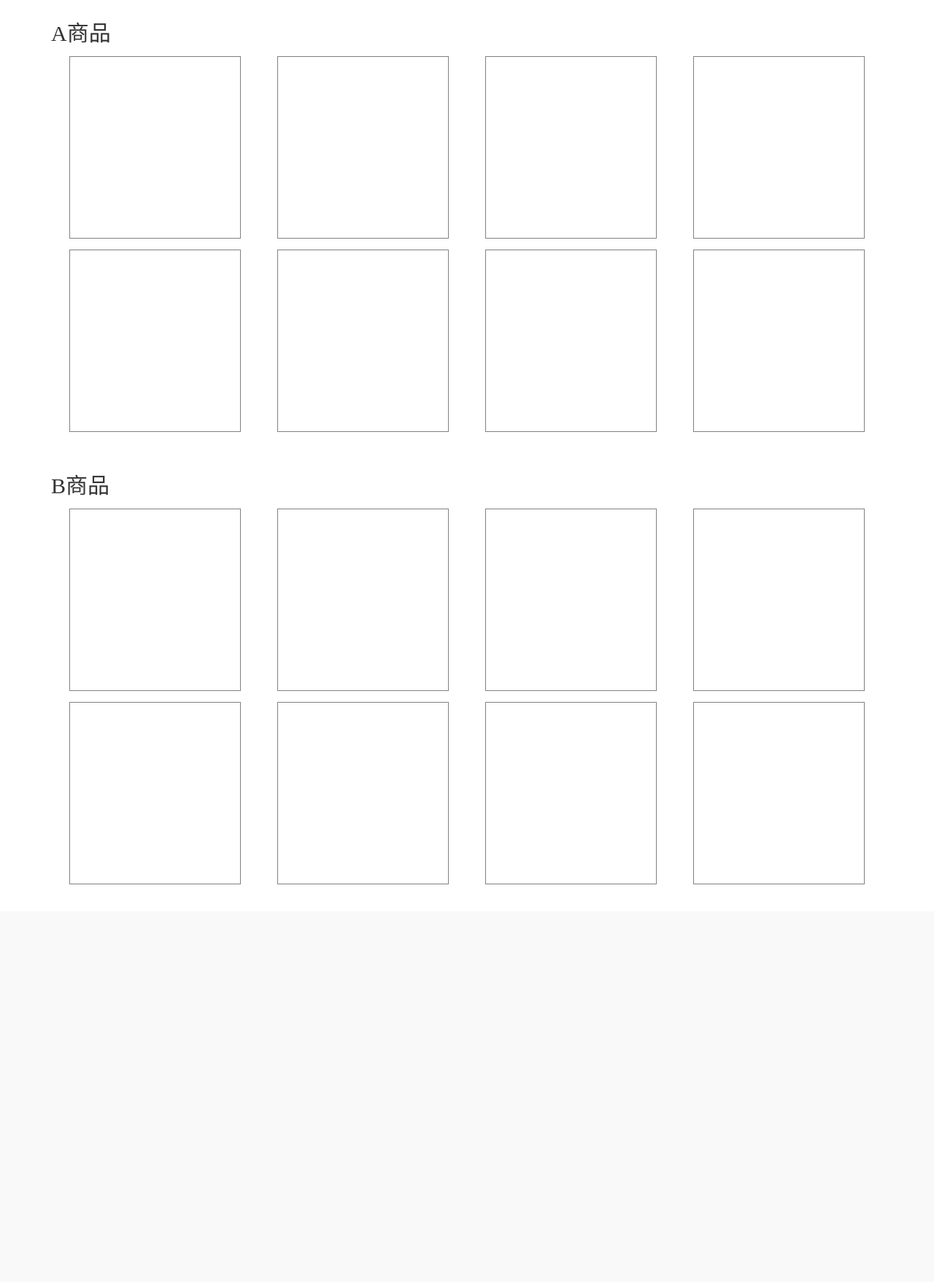
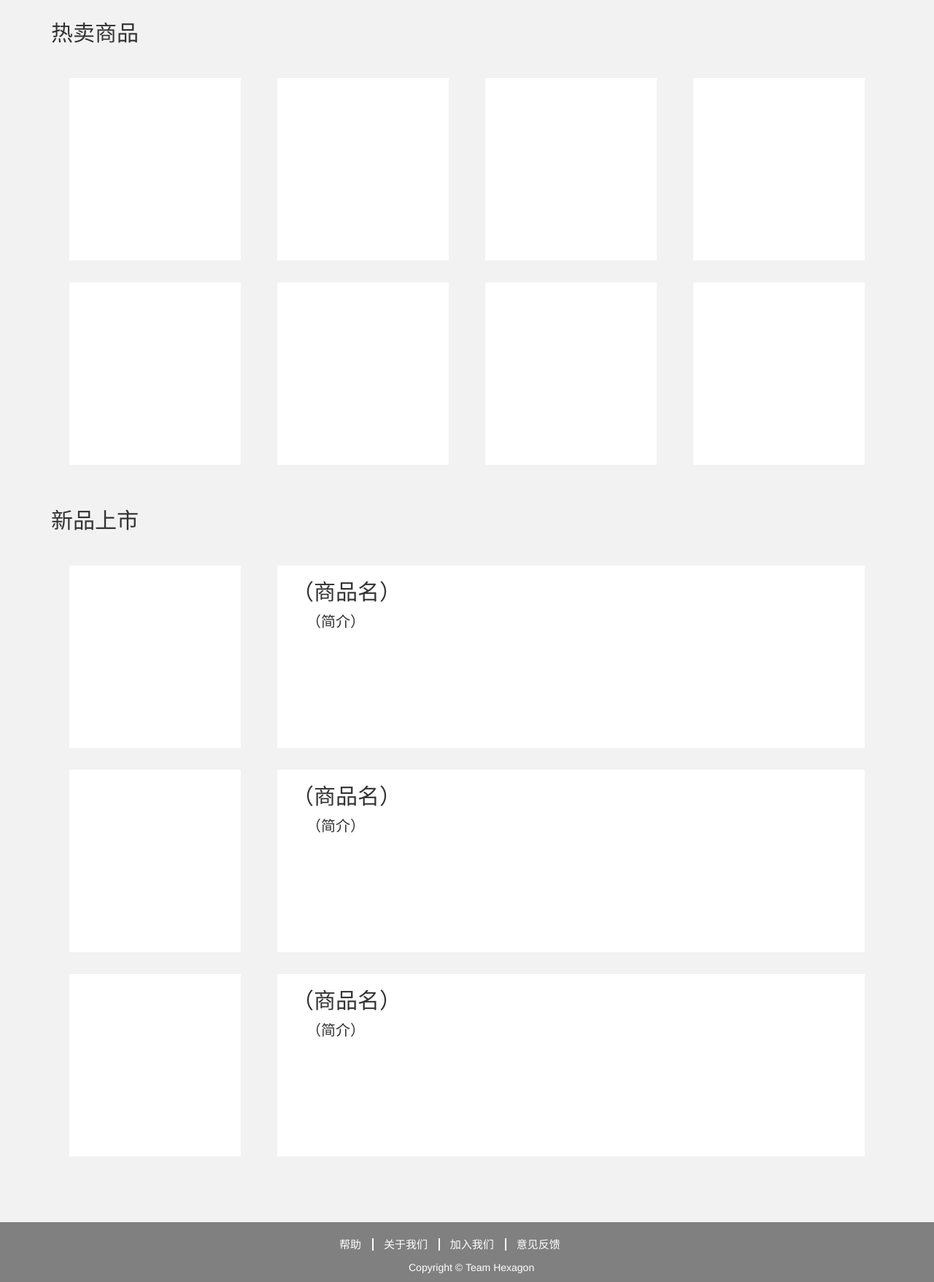
Before and after one commit to lockoct/ShoppingWebsiteHomework, a PHP site: page /static/html/index.html in a window 1280 px wide. Shown: the part 634-2391 px from the top of the page at 73% size. Before the commit the page ends 1846 px from the top, so only its background shows below. Run offline with PHP 8.4, Linux system fonts and the light colour scheme.

Commit message:
主页内容增加
1.将A商品标题改为热卖商品
2.将B商品标题改为新商品介绍
3.增加底栏

```diff
--- a/static/css/index.css
+++ b/static/css/index.css
@@ -1,3 +1,7 @@
+body{
+    background-color: #f2f2f2;
+}
+
 .header-top{
     padding-top: 10px;
     background-color: black;
@@ -60,13 +64,55 @@
 h2{
     font-family: "Microsoft YaHei";
     font-weight: 100;
+    margin-bottom: 35px;
 }
 
 .shopItem{
-    margin-top: 5px;
+    margin-top: 10px;
     margin-left: 10px;
     margin-right: 10px;
-    margin-bottom: 10px;
+    margin-bottom: 20px;
     height: 250px;
-    border: 1px solid gray;
+    background-color: white;
 }
+
+.shopItem h3{
+    font-size: 30px;
+    font-family: "Microsoft YaHei";
+    padding-top: 20px;
+    margin-top: 0px;
+    margin-left: 20px;
+}
+
+.shopItem p{
+    margin-left: 40px;
+    font-size: 20px;
+    font-family: "Microsoft YaHei";
+    font-weight: 200;
+}
+
+.footer{
+    margin-top: 70px;
+    padding-top: 20px;
+    background-color: grey;
+}
+
+.footer .container{
+    min-height: 40px;
+}
+
+.footer .has-border{
+    padding-right: 15px;
+    border-right: 2px solid white;
+    font-size: 15px;
+    color: white;
+    text-align: center;
+    text-decoration: none;
+}
+
+#no-border{
+    font-size: 15px;
+    color: white;
+    text-align: center;
+    text-decoration: none;
+}
--- a/static/html/index.html
+++ b/static/html/index.html
@@ -7,10 +7,8 @@
 
     <link rel="stylesheet" href="../css/bootstrap.min.css">
     <link rel="stylesheet" href="../css/index.css">
-
     <script src="../js/jquery-3.3.1.min.js"></script>
     <script src="../js/bootstrap.min.js"></script>
-
     <title>Document</title>
 </head>
 <body>
@@ -132,7 +130,7 @@
     <!-- 页面主体 -->
     <div class="production">
         <div class="container">
-            <h2>A商品</h2>
+            <h2>热卖商品</h2>
             <!-- 商品第一行 -->
             <div class="col-md-3 col-md-offset-0 col-sm-4 col-sm-offset-0 col-xs-10 col-xs-offset-1">
                 <div class="shopItem">
@@ -179,26 +177,19 @@
         </div>
 
         <div class="container">
-            <h2>B商品</h2>
+            <h2>新品上市</h2>
             <!-- 商品第一行 -->
             <div class="col-md-3 col-md-offset-0 col-sm-4 col-sm-offset-0 col-xs-10 col-xs-offset-1">
                 <div class="shopItem">
                     <img src="">
                 </div>
             </div>
-            <div class="col-md-3 col-md-offset-0 col-sm-4 col-sm-offset-0 col-xs-10 col-xs-offset-1">
+            <div class="col-md-9 col-md-offset-0 col-sm-8 col-sm-offset-0 col-xs-10 col-xs-offset-1">
                 <div class="shopItem">
-                    <img src="">
-                </div>
-            </div>
-            <div class="col-md-3 col-md-offset-0 col-sm-4 col-sm-offset-0 col-xs-10 col-xs-offset-1 ">
-                <div class="shopItem">
-                    <img src="">
-                </div>
-            </div>
-            <div class="col-md-3 col-md-offset-0 col-sm-4 col-sm-offset-0 col-xs-10 col-xs-offset-1 ">
-                <div class="shopItem">
-                    <img src="">
+                    <h3>（商品名）</h3>
+                    <p>
+                        （简介）
+                    </p>
                 </div>
             </div>
 
@@ -208,19 +199,27 @@
                     <img src="">
                 </div>
             </div>
+            <div class="col-md-9 col-md-offset-0 col-sm-8 col-sm-offset-0 col-xs-10 col-xs-offset-1 ">
+                <div class="shopItem">
+                    <h3>（商品名）</h3>
+                    <p>
+                        （简介）
+                    </p>
+                </div>
+            </div>
+
+            <!-- 商品第三行 -->
             <div class="col-md-3 col-md-offset-0 col-sm-4 col-sm-offset-0 col-xs-10 col-xs-offset-1 ">
                 <div class="shopItem">
                     <img src="">
                 </div>
             </div>
-            <div class="col-md-3 col-md-offset-0 col-sm-4 col-sm-offset-0 col-xs-10 col-xs-offset-1 ">
+            <div class="col-md-9 col-md-offset-0 col-sm-8 col-sm-offset-0 col-xs-10 col-xs-offset-1 ">
                 <div class="shopItem">
-                    <img src="">
-                </div>
-            </div>
-            <div class="col-md-3 col-md-offset-0 col-sm-4 col-sm-offset-0 col-xs-10 col-xs-offset-1 ">
-                <div class="shopItem">
-                    <img src="">
+                    <h3>（商品名）</h3>
+                    <p>
+                        （简介）
+                    </p>
                 </div>
             </div>
         </div>
@@ -228,12 +227,27 @@
 
     <!-- 页面底部 -->
     <div class="footer">
-
-    </div>
-
-    <!-- 其他 -->
-    <div class="other">
-
+        <div class="container">
+            <div class="col-md-4 col-md-offset-4 col-sm-6 col-sm-offset-3">
+                <ul class="list-unstyled list-inline">
+                    <li>
+                        <a class="has-border" href="">帮助</a>
+                    </li>
+                    <li>
+                        <a class="has-border" href="">关于我们</a>
+                    </li>
+                    <li>
+                        <a class="has-border" href="">加入我们</a>
+                    </li>
+                    <li>
+                        <a id="no-border" href="">意见反馈</a>
+                    </li>
+                </ul>
+            </div>
+            <div class="col-md-4 col-md-offset-5 col-sm-4 col-sm-offset-4 col-xs-6 col-xs-offset-2">
+                <p style="color: white;">Copyright&nbsp;&copy;&nbsp;Team&nbsp;Hexagon</p>
+            </div>
+        </div>
     </div>
 </body>
 </html>
```
